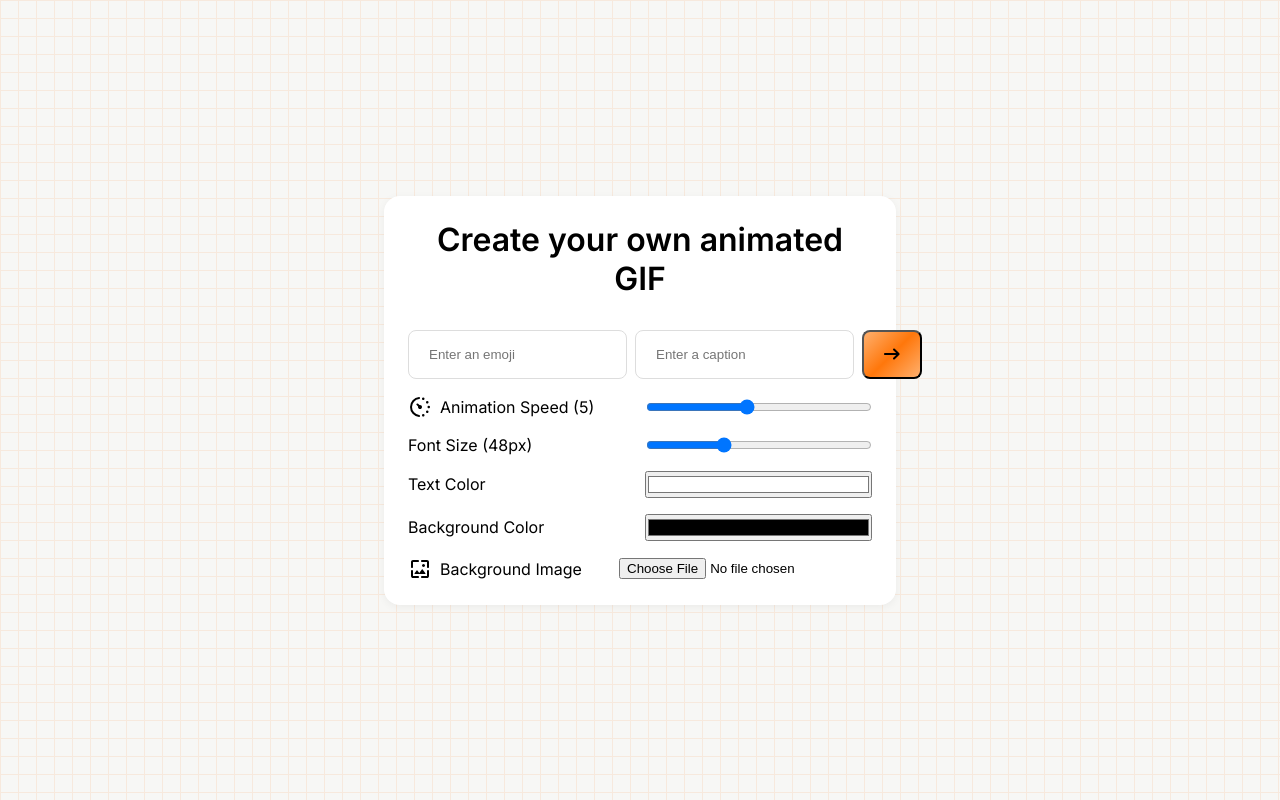
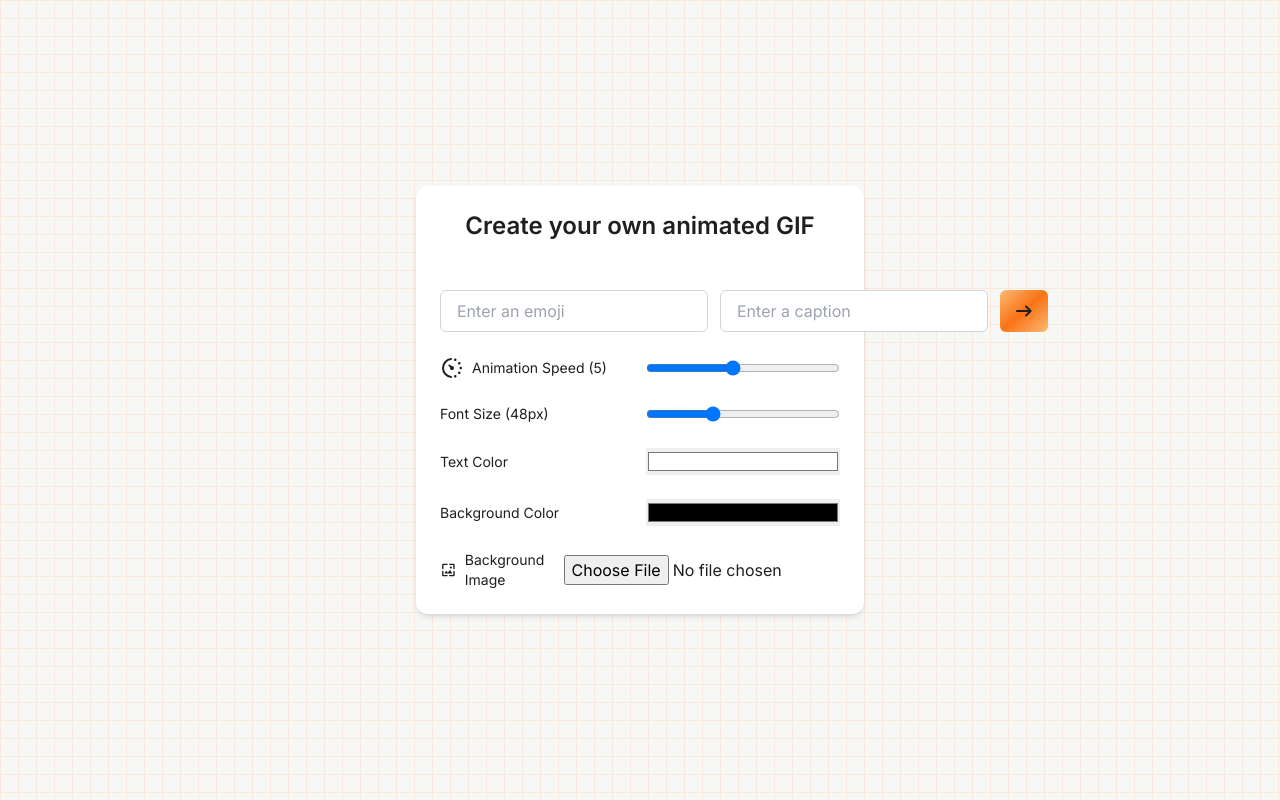
Before and after one commit to eerikazz/animgif, a plain HTML site: page index.html in a window 1280 px wide. Drawn offline with nearby package versions, Linux system fonts and the light colour scheme.

Commit message:
Switch to minimalist Tailwind design

```diff
--- a/index.html
+++ b/index.html
@@ -5,64 +5,62 @@
   <meta name="viewport" content="width=device-width, initial-scale=1.0">
   <title>Animated GIF creator</title>
   <link rel="stylesheet" href="style.css">
+  <script src="https://cdn.tailwindcss.com"></script>
 </head>
-<body>
+<body class="min-h-screen bg-[#f7f7f5] flex items-center justify-center p-6 text-[#1f1f1f]">
+  <div class="w-full max-w-md bg-white rounded-xl shadow-md p-6 space-y-6">
+    <h1 class="text-center text-2xl font-semibold">Create your own animated GIF</h1>
 
-  <div class="main">
-    <h1>Create your own animated GIF</h1>
+    <div id="output" class="flex flex-col items-center gap-3"></div>
 
-    <div id="output"></div>
-
-    <div class="card">
-      <input class="cardInput" type="text" id="emojiInput" placeholder="Enter an emoji">
-      <input class="cardInput" type="text" id="textInput" placeholder="Enter a caption">
-      <button id="generateBtn">
-        <svg xmlns="http://www.w3.org/2000/svg" height="24px" viewBox="0 -960 960 960" width="24px" fill="1f1f1f"><path d="M646-440H200q-17 0-28.5-11.5T160-480q0-17 11.5-28.5T200-520h446L532-634q-12-12-11.5-28t11.5-28q12-12 28.5-12.5T589-691l183 183q6 6 8.5 13t2.5 15q0 8-2.5 15t-8.5 13L589-269q-12 12-28.5 11.5T532-270q-11-12-11.5-28t11.5-28l114-114Z"/></svg>
+    <div class="flex gap-3">
+      <input class="flex-1 rounded-md border border-gray-300 px-4 py-2" type="text" id="emojiInput" placeholder="Enter an emoji">
+      <input class="flex-1 rounded-md border border-gray-300 px-4 py-2" type="text" id="textInput" placeholder="Enter a caption">
+      <button id="generateBtn" class="rounded-md bg-gradient-to-br from-orange-300 via-orange-500 to-orange-300 text-white px-3">
+        <svg xmlns="http://www.w3.org/2000/svg" height="24" viewBox="0 -960 960 960" width="24" fill="#1f1f1f"><path d="M646-440H200q-17 0-28.5-11.5T160-480q0-17 11.5-28.5T200-520h446L532-634q-12-12-11.5-28t11.5-28q12-12 28.5-12.5T589-691l183 183q6 6 8.5 13t2.5 15q0 8-2.5 15t-8.5 13L589-269q-12 12-28.5 11.5T532-270q-11-12-11.5-28t11.5-28l114-114Z"/></svg>
       </button>
     </div>
 
-    <div class="container">
-      <div class="wrapper">
-        <svg xmlns="http://www.w3.org/2000/svg" height="24px" viewBox="0 -960 960 960" width="24px" fill="1f1f1f"><path d="M610-760q-21 0-35.5-14.5T560-810q0-21 14.5-35.5T610-860q21 0 35.5 14.5T660-810q0 21-14.5 35.5T610-760Zm0 660q-21 0-35.5-14.5T560-150q0-21 14.5-35.5T610-200q21 0 35.5 14.5T660-150q0 21-14.5 35.5T610-100Zm160-520q-21 0-35.5-14.5T720-670q0-21 14.5-35.5T770-720q21 0 35.5 14.5T820-670q0 21-14.5 35.5T770-620Zm0 380q-21 0-35.5-14.5T720-290q0-21 14.5-35.5T770-340q21 0 35.5 14.5T820-290q0 21-14.5 35.5T770-240Zm60-190q-21 0-35.5-14.5T780-480q0-21 14.5-35.5T830-530q21 0 35.5 14.5T880-480q0 21-14.5 35.5T830-430ZM80-480q0-157 104.5-270T441-878q16-2 27.5 9.5T480-840q0 16-10.5 28T443-798q-121 14-202 104t-81 214q0 125 81 214.5T443-162q16 2 26.5 14t10.5 28q0 17-11.5 28.5T441-82Q288-97 184-210T80-480Zm400 80q-33 0-56.5-23.5T400-480q0-5 .5-10.5T403-501l-55-55q-11-11-11-28t11-28q11-11 28-11t28 11l55 55q4-1 21-3 33 0 56.5 23.5T560-480q0 33-23.5 56.5T480-400Z"/></svg>
-        <label for="speedInput">Animation Speed (<span id="speedValue">5</span>)</label>
+    <div class="flex items-center gap-3">
+      <div class="flex items-center gap-2 flex-1">
+        <svg xmlns="http://www.w3.org/2000/svg" height="24" viewBox="0 -960 960 960" width="24" fill="#1f1f1f"><path d="M610-760q-21 0-35.5-14.5T560-810q0-21 14.5-35.5T610-860q21 0 35.5 14.5T660-810q0 21-14.5 35.5T610-760Zm0 660q-21 0-35.5-14.5T560-150q0-21 14.5-35.5T610-200q21 0 35.5 14.5T660-150q0 21-14.5 35.5T610-100Zm160-520q-21 0-35.5-14.5T720-670q0-21 14.5-35.5T770-720q21 0 35.5 14.5T820-670q0 21-14.5 35.5T770-620Zm0 380q-21 0-35.5-14.5T720-290q0-21 14.5-35.5T770-340q21 0 35.5 14.5T820-290q0 21-14.5 35.5T770-240Zm60-190q-21 0-35.5-14.5T780-480q0-21 14.5-35.5T830-530q21 0 35.5 14.5T880-480q0 21-14.5 35.5T830-430ZM80-480q0-157 104.5-270T441-878q16-2 27.5 9.5T480-840q0 16-10.5 28T443-798q-121 14-202 104t-81 214q0 125 81 214.5T443-162q16 2 26.5 14t10.5 28q0 17-11.5 28.5T441-82Q288-97 184-210T80-480Zm400 80q-33 0-56.5-23.5T400-480q0-5 .5-10.5T403-501l-55-55q-11-11-11-28t11-28q11-11 28-11t28 11l55 55q4-1 21-3 33 0 56.5 23.5T560-480q0 33-23.5 56.5T480-400Z"/></svg>
+        <label for="speedInput" class="text-sm">Animation Speed (<span id="speedValue">5</span>)</label>
       </div>
-      <input type="range" id="speedInput" min="1" max="10" step="1" value="5">
+      <input class="flex-1" type="range" id="speedInput" min="1" max="10" step="1" value="5">
     </div>
 
-    <div class="container">
-      <div class="wrapper">
-        <label for="fontSizeInput">Font Size (<span id="fontSizeValue">48px</span>)</label>
+    <div class="flex items-center gap-3">
+      <div class="flex items-center gap-2 flex-1">
+        <label for="fontSizeInput" class="text-sm">Font Size (<span id="fontSizeValue">48px</span>)</label>
       </div>
-      <input type="range" id="fontSizeInput" min="24" max="96" step="1" value="48">
+      <input class="flex-1" type="range" id="fontSizeInput" min="24" max="96" step="1" value="48">
     </div>
 
-    <div class="container">
-      <div class="wrapper">
-        <label for="textColorInput">Text Color</label>
+    <div class="flex items-center gap-3">
+      <div class="flex items-center gap-2 flex-1">
+        <label for="textColorInput" class="text-sm">Text Color</label>
       </div>
-      <input type="color" id="textColorInput" value="#ffffff">
+      <input class="flex-1" type="color" id="textColorInput" value="#ffffff">
     </div>
 
-    <div class="container">
-      <div class="wrapper">
-        <label for="bgColorInput">Background Color</label>
+    <div class="flex items-center gap-3">
+      <div class="flex items-center gap-2 flex-1">
+        <label for="bgColorInput" class="text-sm">Background Color</label>
       </div>
-      <input type="color" id="bgColorInput" value="#000000">
+      <input class="flex-1" type="color" id="bgColorInput" value="#000000">
     </div>
 
-    <div class="container">
-      <div class="wrapper">
-        <svg xmlns="http://www.w3.org/2000/svg" height="24px" viewBox="0 -960 960 960" width="24px" fill="1f1f1f"><path d="M200-120q-33 0-56.5-23.5T120-200v-200q0-17 11.5-28.5T160-440q17 0 28.5 11.5T200-400v200h200q17 0 28.5 11.5T440-160q0 17-11.5 28.5T400-120H200Zm560 0H560q-17 0-28.5-11.5T520-160q0-17 11.5-28.5T560-200h200v-200q0-17 11.5-28.5T800-440q17 0 28.5 11.5T840-400v200q0 33-23.5 56.5T760-120ZM450-320l104-139q6-8 16-8t16 8l110 147q8 10 2 21t-18 11H280q-12 0-18-11t2-21l80-107q6-8 16-8t16 8l74 99ZM120-760q0-33 23.5-56.5T200-840h200q17 0 28.5 11.5T440-800q0 17-11.5 28.5T400-760H200v200q0 17-11.5 28.5T160-520q-17 0-28.5-11.5T120-560v-200Zm720 0v200q0 17-11.5 28.5T800-520q-17 0-28.5-11.5T760-560v-200H560q-17 0-28.5-11.5T520-800q0-17 11.5-28.5T560-840h200q33 0 56.5 23.5T840-760ZM620-560q-26 0-43-17t-17-43q0-26 17-43t43-17q26 0 43 17t17 43q0 26-17 43t-43 17Z"/></svg>
-        <label for="backgroundInput">Background Image</label>
+    <div class="flex items-center gap-3">
+      <div class="flex items-center gap-2 flex-1">
+        <svg xmlns="http://www.w3.org/2000/svg" height="24" viewBox="0 -960 960 960" width="24" fill="#1f1f1f"><path d="M200-120q-33 0-56.5-23.5T120-200v-200q0-17 11.5-28.5T160-440q17 0 28.5 11.5T200-400v200h200q17 0 28.5 11.5T440-160q0 17-11.5 28.5T400-120H200Zm560 0H560q-17 0-28.5-11.5T520-160q0-17 11.5-28.5T560-200h200v-200q0-17 11.5-28.5T800-440q17 0 28.5 11.5T840-400v200q0 33-23.5 56.5T760-120ZM450-320l104-139q6-8 16-8t16 8l110 147q8 10 2 21t-18 11H280q-12 0-18-11t2-21l80-107q6-8 16-8t16 8l74 99ZM120-760q0-33 23.5-56.5T200-840h200q17 0 28.5 11.5T440-800q0 17-11.5 28.5T400-760H200v200q0 17-11.5 28.5T160-520q-17 0-28.5-11.5T120-560v-200Zm720 0v200q0 17-11.5 28.5T800-520q-17 0-28.5-11.5T760-560v-200H560q-17 0-28.5-11.5T520-800q0-17 11.5-28.5T560-840h200q33 0 56.5 23.5T840-760ZM620-560q-26 0-43-17t-17-43q0-26 17-43t43-17q26 0 43 17t17 43q0 26-17 43t-43 17Z"/></svg>
+        <label for="backgroundInput" class="text-sm">Background Image</label>
       </div>
-      <input type="file" id="backgroundInput" accept="image/*">
+      <input class="flex-1" type="file" id="backgroundInput" accept="image/*">
     </div>
   </div>
 
   <div id="bg"></div>
-  <!-- GIF.js Library -->
   <script src="https://cdnjs.cloudflare.com/ajax/libs/gif.js/0.2.0/gif.js"></script>
-
   <script src="script.js"></script>
 </body>
 </html>
--- a/style.css
+++ b/style.css
@@ -1,107 +1,16 @@
 @import url('https://fonts.googleapis.com/css2?family=Inter:wght@400;600&display=swap');
-
-:root {
-  --bg: #f7f7f5;
-  --text: #1f1f1f;
-  --primary: #ff770b;
-  --secondary: #ffb06e;
-}
-
-* {
-  margin: 0;
-  padding: 0;
-  box-sizing: border-box;
-}
 
 body {
   font-family: 'Inter', sans-serif;
-  background-color: var(--bg);
-  display: flex;
-  justify-content: center;
-  align-items: center;
-  min-height: 100vh;
-  padding: 24px;
 }
 
 #bg {
   position: fixed;
   inset: 0;
   z-index: -1;
-  background-color: var(--bg);
   opacity: 0.1;
-  background-image: linear-gradient(var(--primary) 0.9px, transparent 0.9px),
-    linear-gradient(to right, var(--primary) 0.9px, var(--bg) 0.9px);
+  background-color: #f7f7f5;
+  background-image: linear-gradient(#ff770b 0.9px, transparent 0.9px),
+    linear-gradient(to right, #ff770b 0.9px, #f7f7f5 0.9px);
   background-size: 18px 18px;
 }
-
-.main {
-  width: 100%;
-  max-width: 512px;
-  padding: 24px;
-  border-radius: 16px;
-  background-color: white;
-  box-shadow: 0 2px 8px rgba(0, 0, 0, 0.05);
-  display: flex;
-  flex-direction: column;
-  gap: 16px;
-}
-
-h1 {
-  text-align: center;
-}
-
-.card {
-  display: flex;
-  gap: 8px;
-}
-
-.cardInput {
-  flex: 1;
-  padding: 16px 20px;
-  border-radius: 8px;
-  border: 1px solid #ddd;
-}
-
-#generateBtn {
-  padding: 0 16px;
-  border-radius: 8px;
-  background: linear-gradient(315deg, var(--secondary) 0%, var(--primary) 50%, var(--secondary) 100%);
-  color: white;
-  display: flex;
-  align-items: center;
-  justify-content: center;
-}
-
-#generateBtn:hover {
-  cursor: pointer;
-}
-
-#output {
-  display: flex;
-  flex-direction: column;
-  gap: 12px;
-  align-items: center;
-}
-
-.container {
-  display: flex;
-  align-items: center;
-  gap: 12px;
-}
-
-.container .wrapper {
-  flex: 1;
-  display: flex;
-  align-items: center;
-  gap: 8px;
-}
-
-.container input {
-  flex: 1;
-}
-
-img {
-  width: 100%;
-  aspect-ratio: 4 / 3;
-  object-fit: contain;
-}
```
